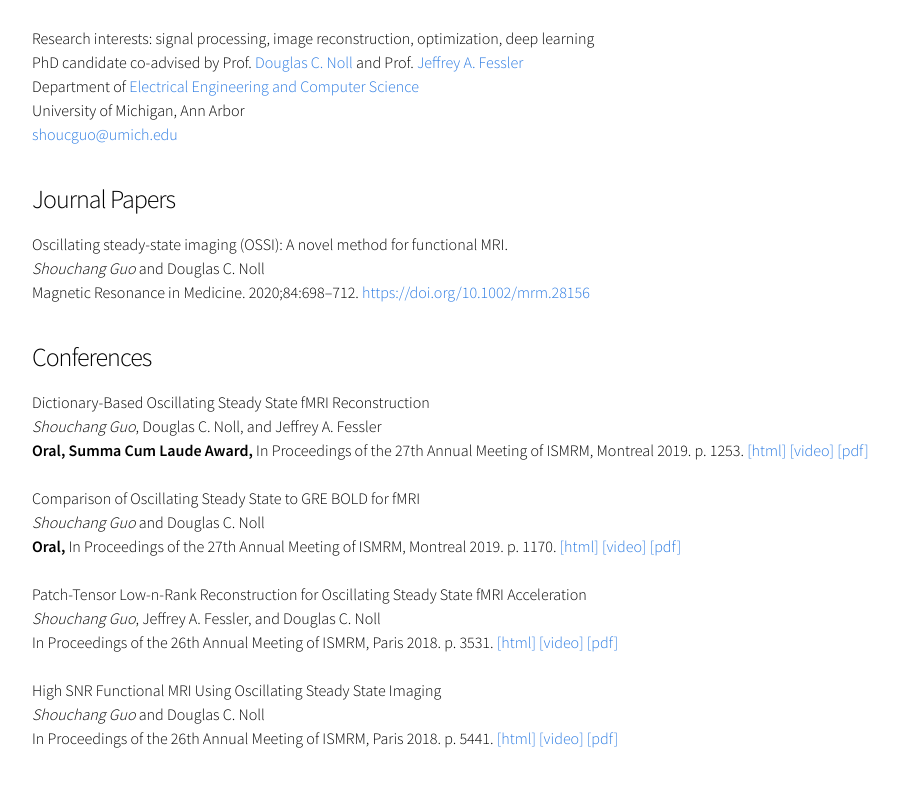
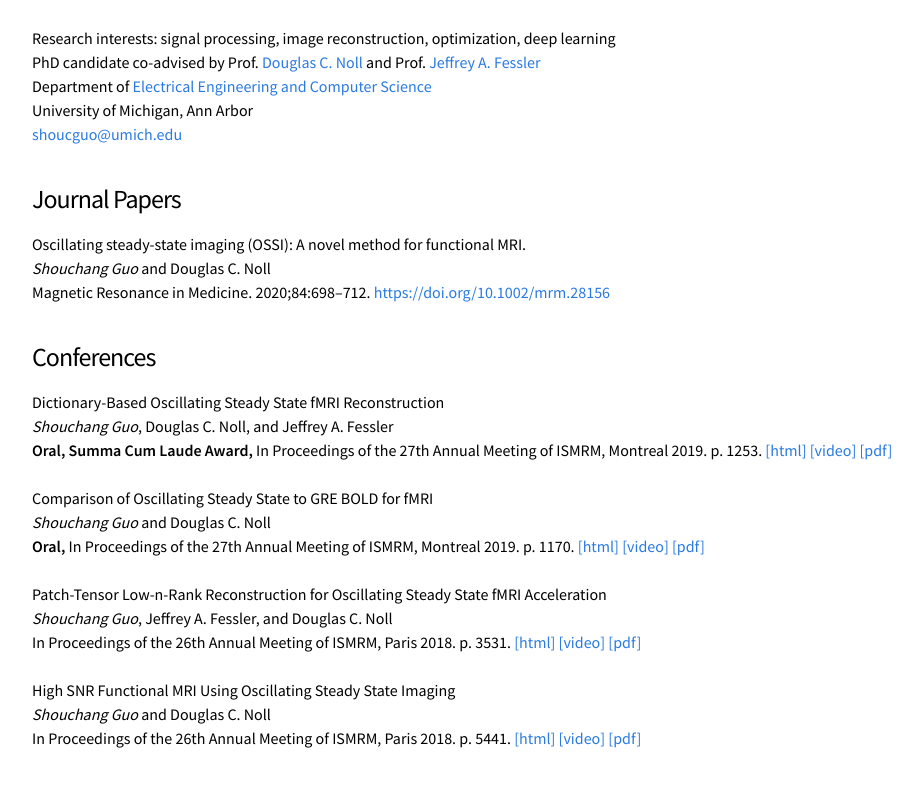
Before and after one commit to shouchanguo/shouchanguo.github.io, a plain HTML site: page index.html in a window 1280 px wide. Shown: the part 74-860 px from the top of the page, without its empty margins (108-1030 px from the left). Drawn offline with Linux system fonts and the light colour scheme.

Commit message:
Update index.html

```diff
--- a/index.html
+++ b/index.html
@@ -11,7 +11,7 @@
     <link rel="stylesheet" href="main.css">
 
     <!-- Google fonts -->
-    <link href='https://fonts.googleapis.com/css?family=Source+Sans+Pro:300,400,600' rel='stylesheet' type='text/css'>
+    <link href='https://fonts.googleapis.com/css?family=Source+Sans+Pro:400,600' rel='stylesheet' type='text/css'>
 
 </head>
 
```
